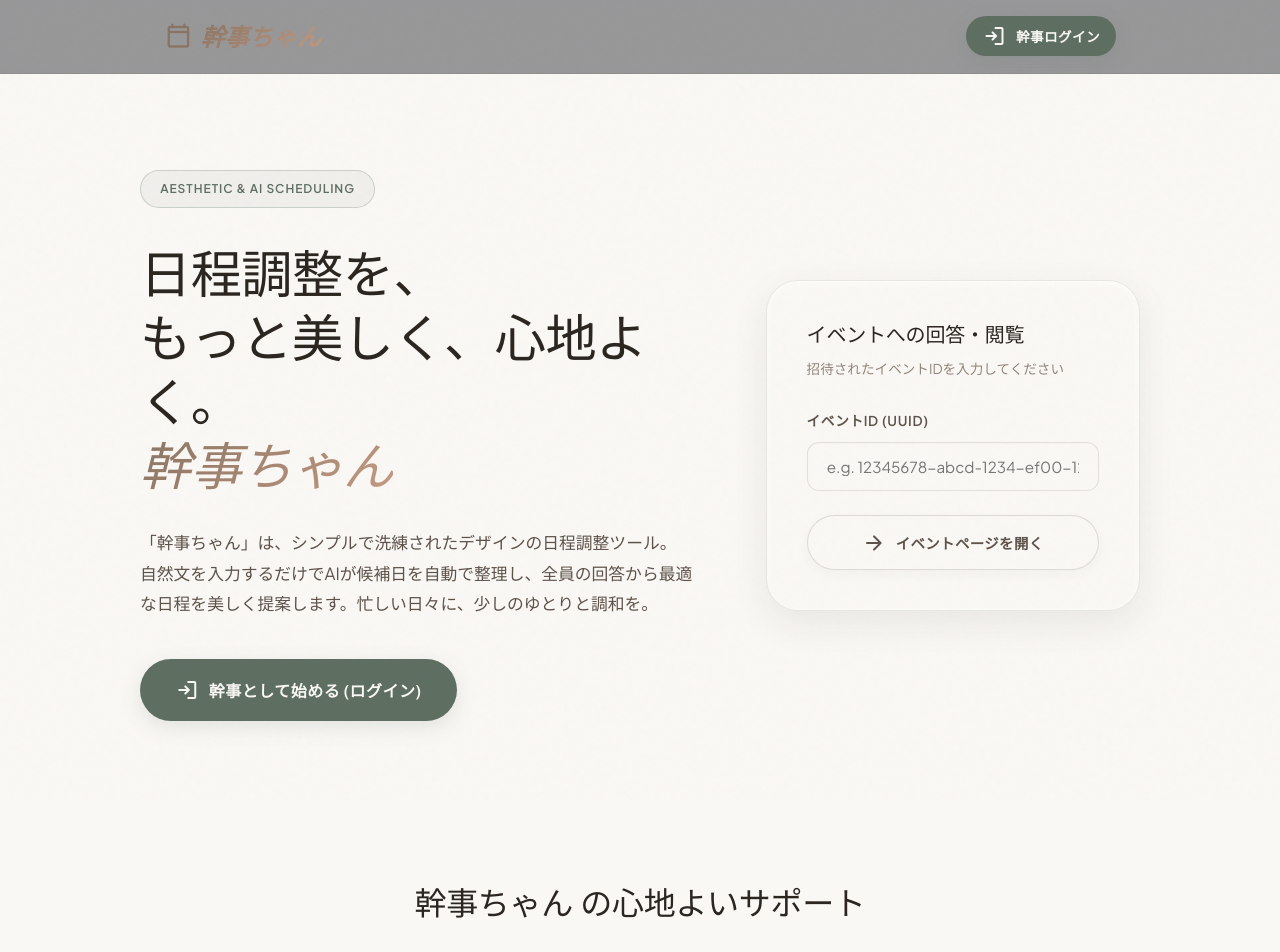
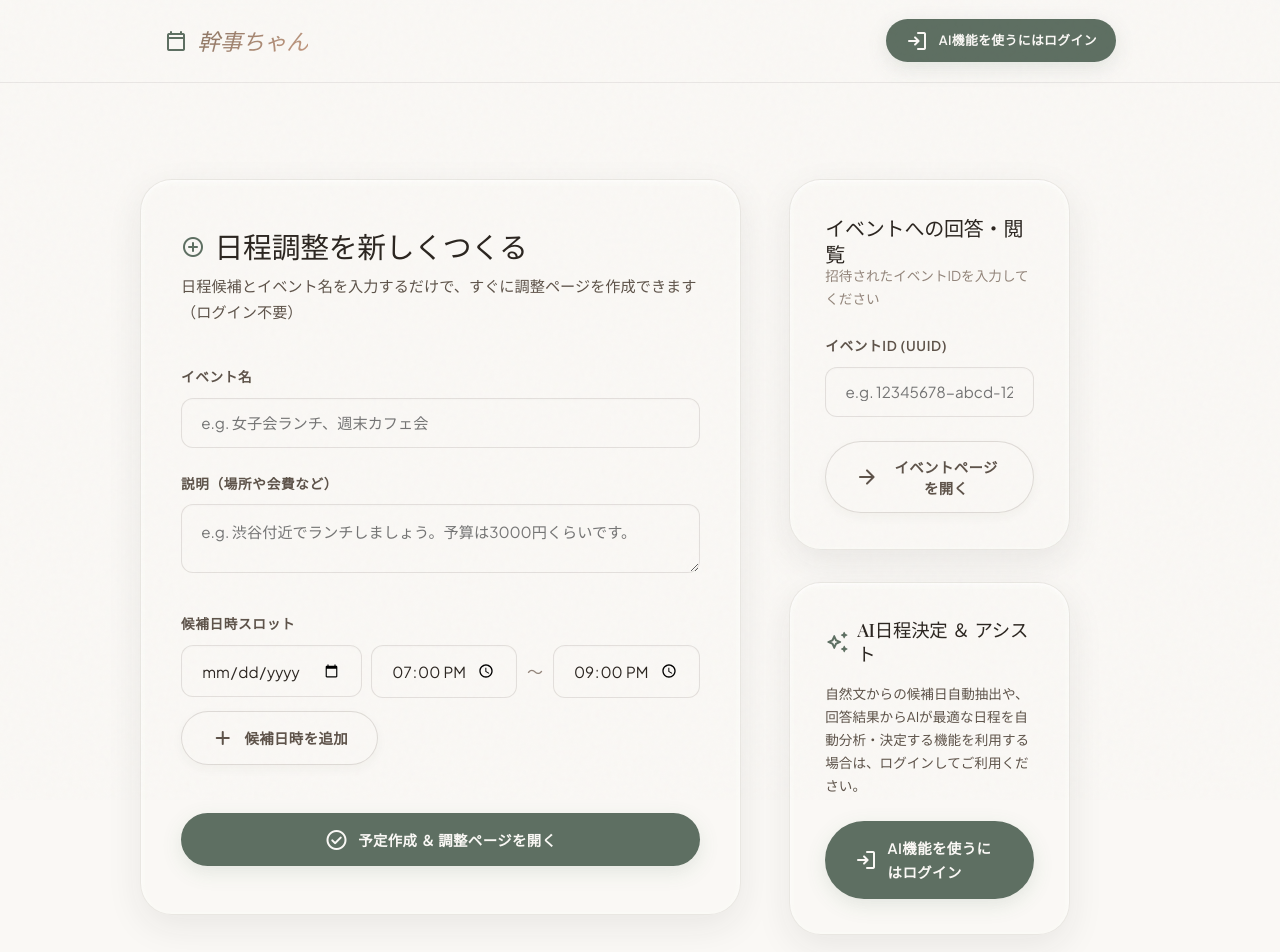
Before and after one commit to sweetfish329/kanji-chan, a SvelteKit app in the folder frontend/: page / in a window 1280 px wide. Shown: the top 952 px of the page. Built offline with nearby package versions, Linux system fonts and the light colour scheme; no server answers; a web font is replaced by a local one.

Commit message:
feat: ログインなしでのイベント作成機能の追加、トップページに直接作成フォームを設置

```diff
--- a/frontend/src/routes/+layout.svelte
+++ b/frontend/src/routes/+layout.svelte
@@ -59,7 +59,7 @@
       {:else}
         <a href="{apiBaseUrl}/api/auth/login" class="btn btn-primary btn-sm-nav">
           <span class="material-symbols-rounded">login</span>
-          幹事ログイン
+          AI機能を使うにはログイン
         </a>
       {/if}
     </nav>
@@ -80,14 +80,14 @@
 
 <style>
   .main-header {
-    background: hsla(223, 47%, 4%, 0.4);
-    backdrop-filter: blur(10px);
-    -webkit-backdrop-filter: blur(10px);
+    background: rgba(250, 248, 245, 0.7);
+    backdrop-filter: blur(15px);
+    -webkit-backdrop-filter: blur(15px);
     border-bottom: 1px solid var(--border-glass);
     position: sticky;
     top: 0;
     z-index: 100;
-    padding: 1rem 0;
+    padding: 1.2rem 0;
   }
 
   .nav-container {
@@ -99,52 +99,54 @@
   .logo {
     display: flex;
     align-items: center;
-    gap: 0.5rem;
+    gap: 0.6rem;
     text-decoration: none;
   }
 
   .logo-icon {
-    color: var(--color-primary);
-    font-size: 1.8rem;
+    color: var(--color-accent);
+    font-size: 1.5rem;
   }
 
   .logo-text {
     font-family: var(--font-display);
-    font-size: 1.5rem;
-    font-weight: 800;
+    font-size: 1.4rem;
+    font-weight: 500;
+    letter-spacing: -0.01em;
   }
 
   .user-menu {
     display: flex;
     align-items: center;
-    gap: 1rem;
+    gap: 1.2rem;
   }
 
   .welcome-text {
-    font-size: 0.9rem;
+    font-size: 0.85rem;
     color: var(--text-secondary);
   }
 
   .btn-sm-nav {
-    padding: 0.5rem 1rem;
-    font-size: 0.85rem;
+    padding: 0.6rem 1.2rem;
+    font-size: 0.8rem;
   }
 
   .loading-dots {
-    font-size: 0.9rem;
+    font-size: 0.85rem;
     color: var(--text-muted);
   }
 
   main {
     min-height: calc(100vh - 140px);
-    padding: 2rem 0;
+    padding: 3rem 0;
   }
 
   .main-footer {
     border-top: 1px solid var(--border-glass);
-    padding: 1.5rem 0;
+    padding: 2rem 0;
     text-align: center;
     color: var(--text-muted);
-    font-size: 0.85rem;
+    font-size: 0.8rem;
+    letter-spacing: 0.02em;
   }
 </style>
--- a/frontend/src/routes/+page.svelte
+++ b/frontend/src/routes/+page.svelte
@@ -1,10 +1,58 @@
 <script lang="ts">
   import { goto } from '$app/navigation';
+  import { api } from '$lib/api';
+  import { toast } from '@zerodevx/svelte-toast';
   import { reveal } from '$lib/reveal';
 
   const apiBaseUrl = import.meta.env.VITE_API_BASE_URL || '';
+
+  // 閲覧・回答用ID
   let eventIdInput = $state('');
   let errorMsg = $state('');
+
+  // 新規イベント作成状態
+  let title = $state('');
+  let description = $state('');
+  let candidates = $state<{ event_date: string; start_time: string; end_time: string }[]>([
+    { event_date: '', start_time: '19:00', end_time: '21:00' }
+  ]);
+  let submitting = $state(false);
+
+  function addCandidate() {
+    candidates = [...candidates, { event_date: '', start_time: '19:00', end_time: '21:00' }];
+  }
+
+  function removeCandidate(index: number) {
+    candidates = candidates.filter((_, i) => i !== index);
+  }
+
+  async function createEvent(e: SubmitEvent) {
+    e.preventDefault();
+    if (!title.trim()) {
+      toast.push('イベント名を入力してください');
+      return;
+    }
+    if (candidates.length === 0 || candidates.some(c => !c.event_date)) {
+      toast.push('日付をすべて指定してください');
+      return;
+    }
+
+    submitting = true;
+    try {
+      const created = await api.post<{ id: string; title: string }>('/events', {
+        title,
+        description,
+        candidates
+      });
+      toast.push(`イベント「${created.title}」を作成しました！`);
+      goto(`/event/${created.id}`);
+    } catch (err) {
+      const msg = err instanceof Error ? err.message : '作成に失敗しました。';
+      toast.push('イベント作成に失敗しました: ' + msg);
+    } finally {
+      submitting = false;
+    }
+  }
 
   function navigateToEvent(e: SubmitEvent) {
     e.preventDefault();
@@ -13,10 +61,9 @@
       return;
     }
 
-    // UUIDの簡易チェック
     const uuidRegex = /^[0-9a-f]{8}-[0-9a-f]{4}-[0-9a-f]{4}-[0-9a-f]{4}-[0-9a-f]{12}$/i;
     if (!uuidRegex.test(eventIdInput.trim())) {
-      errorMsg = '正しいイベントID (UUID) の形式で入力してください';
+      errorMsg = '正しいイベントIDの形式で入力してください';
       return;
     }
 
@@ -25,27 +72,81 @@
 </script>
 
 <div class="container hero-container" use:reveal>
+  <!-- 左カラム：いきなり予定作成 -->
   <div class="hero-text-section">
-    <div class="badge">Aesthetic & AI Scheduling</div>
-    <h1 class="hero-title">
-      日程調整を、<br />
-      もっと美しく、心地よく。<br />
-      <span class="gradient-text">幹事ちゃん</span>
-    </h1>
-    <p class="hero-description">
-      「幹事ちゃん」は、シンプルで洗練されたデザインの日程調整ツール。<br />
-      自然文を入力するだけでAIが候補日を自動で整理し、全員の回答から最適な日程を美しく提案します。忙しい日々に、少しのゆとりと調和を。
-    </p>
+    <div class="glass-panel creation-panel">
+      <h2 class="panel-title-large">
+        <span class="material-symbols-rounded icon-accent">add_circle</span>
+        日程調整を新しくつくる
+      </h2>
+      <p class="panel-subtitle-large">日程候補とイベント名を入力するだけで、すぐに調整ページを作成できます（ログイン不要）</p>
 
-    <div class="hero-actions">
-      <a href="{apiBaseUrl}/api/auth/login" class="btn btn-primary btn-lg">
-        <span class="material-symbols-rounded">login</span>
-        幹事として始める (ログイン)
-      </a>
+      <form onsubmit={createEvent}>
+        <div class="form-group">
+          <label for="event-title">イベント名</label>
+          <input
+            type="text"
+            id="event-title"
+            placeholder="e.g. 女子会ランチ、週末カフェ会"
+            bind:value={title}
+            required
+          />
+        </div>
+
+        <div class="form-group">
+          <label for="event-desc">説明（場所や会費など）</label>
+          <textarea
+            id="event-desc"
+            rows="2"
+            placeholder="e.g. 渋谷付近でランチしましょう。予算は3000円くらいです。"
+            bind:value={description}
+          ></textarea>
+        </div>
+
+        <div class="candidates-editor">
+          <span class="form-label">候補日時スロット</span>
+          <div class="candidate-list">
+            {#each candidates as cand, index}
+              <div class="candidate-row">
+                <input type="date" bind:value={cand.event_date} required />
+                <input type="time" bind:value={cand.start_time} required />
+                <span class="time-separator">〜</span>
+                <input type="time" bind:value={cand.end_time} required />
+                {#if candidates.length > 1}
+                  <button
+                    type="button"
+                    class="btn-icon"
+                    onclick={() => removeCandidate(index)}
+                    title="削除"
+                  >
+                    <span class="material-symbols-rounded">delete</span>
+                  </button>
+                {/if}
+              </div>
+            {/each}
+          </div>
+          <button
+            type="button"
+            class="btn btn-secondary btn-sm add-cand-btn"
+            onclick={addCandidate}
+          >
+            <span class="material-symbols-rounded">add</span>
+            候補日時を追加
+          </button>
+        </div>
+
+        <button type="submit" class="btn btn-primary btn-lg w-full submit-btn" disabled={submitting}>
+          <span class="material-symbols-rounded">check_circle</span>
+          {submitting ? '作成中...' : '予定作成 ＆ 調整ページを開く'}
+        </button>
+      </form>
     </div>
   </div>
 
+  <!-- 右カラム：回答・閲覧 ＆ AIログイン -->
   <div class="hero-form-section">
+    <div class="sidebar-cards">
+      <!-- 回答・閲覧 -->
       <div class="glass-panel event-code-panel">
         <h3 class="panel-title">イベントへの回答・閲覧</h3>
         <p class="panel-subtitle">招待されたイベントIDを入力してください</p>
@@ -70,6 +171,22 @@
           </button>
         </form>
       </div>
+
+      <!-- AI機能を使うにはログイン -->
+      <div class="ai-login-card glass-panel">
+        <div class="ai-card-header">
+          <span class="material-symbols-rounded ai-icon">auto_awesome</span>
+          <h4>AI日程決定 ＆ アシスト</h4>
+        </div>
+        <p class="ai-card-text">
+          自然文からの候補日自動抽出や、回答結果からAIが最適な日程を自動分析・決定する機能を利用する場合は、ログインしてご利用ください。
+        </p>
+        <a href="{apiBaseUrl}/api/auth/login" class="btn btn-primary w-full login-btn">
+          <span class="material-symbols-rounded">login</span>
+          AI機能を使うにはログイン
+        </a>
+      </div>
+    </div>
   </div>
 </div>
 
@@ -79,13 +196,13 @@
     <div class="feature-card glass-panel" use:reveal>
       <span class="material-symbols-rounded feature-icon">edit_note</span>
       <h4>言葉から、候補日を紡ぐ</h4>
-      <p>「来週の平日夜、渋谷でランチかお茶。候補日を3つほど」といった自然な言葉から、AIが最適な候補日と時間帯をカレンダーから美しく提案・入力します。</p>
+      <p>「来週の平日夜、渋谷でランチかお茶。候補日を3つほど」といった自然な言葉から、AIが最適な候補日と時間帯をカレンダーから美しく提案・入力します。（ログインが必要です）</p>
     </div>
 
     <div class="feature-card glass-panel" use:reveal>
       <span class="material-symbols-rounded feature-icon">psychology</span>
       <h4>調和を生み出す決定サポート</h4>
-      <p>「仕事帰りに無理なく」「Aさんは必ず招待」といった、数字だけでは測れない幹事の想いと全員の都合をAIが汲み取り、一番心地よい日程を提案します。</p>
+      <p>「仕事帰りに無理なく」「Aさんは必ず招待」といった、数字だけでは測れない幹事の想いと全員の都合をAIが汲み取り、一番心地よい日程を提案します。（ログインが必要です）</p>
     </div>
 
     <div class="feature-card glass-panel" use:reveal>
@@ -100,61 +217,52 @@
   .hero-container {
     display: grid;
     grid-template-columns: 1.2fr 0.8fr;
-    gap: 4rem;
-    align-items: center;
-    padding: 4rem 0;
+    gap: 3rem;
+    align-items: flex-start;
+    padding: 3rem 0;
   }
 
-  @media (max-width: 768px) {
+  @media (max-width: 900px) {
     .hero-container {
       grid-template-columns: 1fr;
-      gap: 3rem;
+      gap: 2.5rem;
     }
   }
 
-  .badge {
-    background: rgba(94, 111, 98, 0.06);
-    border: 1px solid rgba(94, 111, 98, 0.25);
-    color: var(--color-accent);
-    padding: 0.5rem 1.2rem;
-    border-radius: var(--radius-full);
-    display: inline-block;
-    font-size: 0.75rem;
-    font-weight: 600;
-    margin-bottom: 2rem;
-    text-transform: uppercase;
-    letter-spacing: 0.08em;
+  .creation-panel {
+    border-radius: var(--radius-lg);
+    background: var(--bg-glass);
+    padding: 3rem 2.5rem;
   }
 
-  .hero-title {
-    font-size: 3.2rem;
-    line-height: 1.25;
-    margin-bottom: 2rem;
-    font-weight: 400;
+  .panel-title-large {
+    font-size: 1.8rem;
+    font-weight: 500;
+    margin-bottom: 0.5rem;
+    display: flex;
+    align-items: center;
+    gap: 0.6rem;
   }
 
-  .hero-description {
-    font-size: 1.05rem;
+  .panel-subtitle-large {
     color: var(--text-secondary);
+    font-size: 0.95rem;
     margin-bottom: 2.5rem;
-    line-height: 1.8;
   }
 
-  .hero-actions {
-    display: flex;
-    gap: 1rem;
+  .icon-accent {
+    color: var(--color-accent);
   }
 
-  .btn-lg {
-    padding: 1.1rem 2.2rem;
-    font-size: 1rem;
+  .sidebar-cards {
+    display: flex;
+    flex-direction: column;
+    gap: 2rem;
   }
 
-  .event-code-panel {
-    display: flex;
-    flex-direction: column;
-    gap: 1.8rem;
+  .event-code-panel, .ai-login-card {
     border-radius: var(--radius-lg);
+    padding: 2.2rem;
   }
 
   .panel-title {
@@ -166,7 +274,8 @@
   .panel-subtitle {
     color: var(--text-muted);
     font-size: 0.85rem;
-    margin-top: -1.2rem;
+    margin-top: -0.2rem;
+    margin-bottom: 1.5rem;
   }
 
   .form-group {
@@ -183,6 +292,92 @@
     margin-top: 0.5rem;
   }
 
+  /* Candidates Editor */
+  .candidates-editor {
+    margin: 2rem 0;
+  }
+
+  .candidate-list {
+    display: flex;
+    flex-direction: column;
+    gap: 0.75rem;
+    margin-top: 0.6rem;
+  }
+
+  .candidate-row {
+    display: flex;
+    align-items: center;
+    gap: 0.6rem;
+  }
+
+  .candidate-row input[type="date"] {
+    flex: 1.4;
+  }
+
+  .candidate-row input[type="time"] {
+    flex: 1;
+  }
+
+  .time-separator {
+    color: var(--text-muted);
+  }
+
+  .btn-icon {
+    background: transparent;
+    border: none;
+    color: var(--text-muted);
+    padding: 0.5rem;
+    cursor: pointer;
+    border-radius: var(--radius-sm);
+    transition: all var(--transition-fast);
+  }
+
+  .btn-icon:hover {
+    color: var(--color-ng);
+    background: rgba(194, 134, 127, 0.08);
+  }
+
+  .add-cand-btn {
+    margin-top: 0.8rem;
+  }
+
+  .submit-btn {
+    margin-top: 1rem;
+  }
+
+  /* AI Login Card */
+  .ai-card-header {
+    display: flex;
+    align-items: center;
+    gap: 0.5rem;
+    margin-bottom: 1rem;
+  }
+
+  .ai-icon {
+    color: var(--color-accent);
+    font-size: 1.5rem;
+  }
+
+  .ai-card-header h4 {
+    font-size: 1.15rem;
+    font-weight: 500;
+  }
+
+  .ai-card-text {
+    font-size: 0.85rem;
+    color: var(--text-secondary);
+    margin-bottom: 1.5rem;
+    line-height: 1.7;
+  }
+
+  .login-btn {
+    background: var(--color-accent);
+  }
+
+  .login-btn:hover {
+    background: #4D5C51;
+  }
+
   /* Features Section */
   .features-section {
     padding: 6rem 0 3rem 0;
@@ -191,38 +386,38 @@
   .section-title {
     text-align: center;
     font-size: 2rem;
-    margin-bottom: 3rem;
+    margin-bottom: 4rem;
+    font-weight: 400;
   }
 
   .features-grid {
     display: grid;
-    grid-template-columns: repeat(auto-fit, minmax(300px, 1fr));
+    grid-template-columns: repeat(auto-fit, minmax(280px, 1fr));
     gap: 2rem;
   }
 
   .feature-card {
     display: flex;
     flex-direction: column;
-    gap: 1rem;
-    padding: 2.5rem 2rem;
-    transition: transform var(--transition-normal);
-  }
-
-  .feature-card:hover {
-    transform: translateY(-5px);
+    gap: 1.2rem;
+    padding: 3rem 2.2rem;
+    border-radius: var(--radius-lg);
   }
 
   .feature-icon {
-    font-size: 2.5rem;
-    color: var(--color-primary);
+    font-size: 2.2rem;
+    color: var(--color-accent);
   }
 
   .feature-card h4 {
-    font-size: 1.25rem;
+    font-size: 1.2rem;
+    font-weight: 500;
+    color: var(--text-primary);
   }
 
   .feature-card p {
     color: var(--text-secondary);
-    font-size: 0.95rem;
+    font-size: 0.9rem;
+    line-height: 1.7;
   }
 </style>
```
Also changed, not shown: 2 other files (tests, documents, lock files or other folders). Lines whose indentation alone changed are shown as unchanged.
